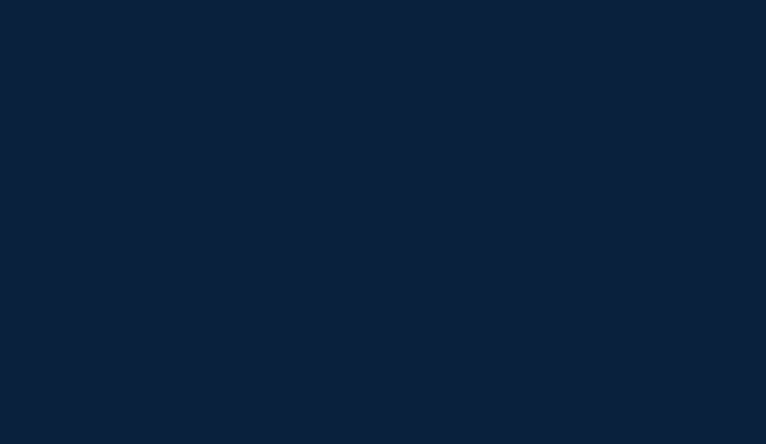
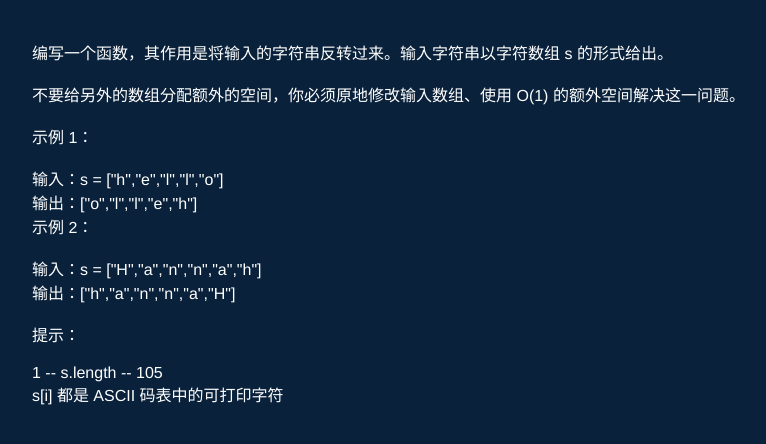
Before and after one commit to cldugujian/admin-algorithm, a Vue app: page /easy/reverse-string in a window 1280 px wide. Before the commit this address had no page. Shown: the top 444 px of the page, without its empty margins (28-794 px from the left). Built offline with nearby package versions, Linux system fonts and the light colour scheme.

Commit message:
1. 新增算法 reverse-string 反转字符串
2. 2种解法

```diff
--- a/src/router/index.js
+++ b/src/router/index.js
@@ -14,6 +14,7 @@ import removeElement from '../views/easy/remove-element'
 import climbStairs from '../views/easy/climb-stairs'
 import searchInsert from '../views/easy/search-insert'
 import plusOne from '../views/easy/plus-one'
+import reverseString from '../views/easy/reverse-string'
 
 const router = createRouter({
   history:routerHistory,
@@ -32,6 +33,7 @@ const router = createRouter({
     { path:'/easy/climb-stairs',name:'climb-stairs',component:climbStairs },
     { path:'/easy/search-insert',name:'search-insert',component:searchInsert },
     { path:'/easy/plus-one',name:'plus-one',component:plusOne },
+    { path:'/easy/reverse-string',name:'reverse-string',component:reverseString },
 
   ],
 });
--- /dev/null
+++ b/src/views/easy/reverse-string.vue
@@ -0,0 +1,63 @@
+<template>
+  <main>
+
+    编写一个函数，其作用是将输入的字符串反转过来。输入字符串以字符数组 s 的形式给出。<br>
+    <br>
+    不要给另外的数组分配额外的空间，你必须原地修改输入数组、使用 O(1) 的额外空间解决这一问题。<br>
+    <br>
+    示例 1：<br>
+    <br>
+    输入：s = ["h","e","l","l","o"]<br>
+    输出：["o","l","l","e","h"]<br>
+    示例 2：<br>
+    <br>
+    输入：s = ["H","a","n","n","a","h"]<br>
+    输出：["h","a","n","n","a","H"]<br>
+    <br>
+    提示：<br>
+    <br>
+    1 -- s.length -- 105<br>
+    s[i] 都是 ASCII 码表中的可打印字符<br>
+
+  </main>
+</template>
+
+<script>
+  export default {
+    name: "reverse-string",
+    methods:{
+      reverseString_1(s){
+        console.log('前',s);
+        let result = s.reverse();
+        console.log('后',result);
+        console.log('');
+      },
+      reverseString_2(s){
+        console.log('前',s);
+        let length = s.length;
+        let iteratorLength = parseInt( length/2 );
+        for( let i=0; i<iteratorLength; i++ ){
+          [ s[i] , s[length-i-1] ] = [ s[length-i-1] , s[i] ];
+        }
+        console.log('后',s);
+        console.log('');
+      },
+    },
+    created(){
+      let test = [
+        ["1","2","3","3","4"],
+        ["1","2","3","3","1","2"],
+        ['1'],
+        ['1','1'],
+        ["1","2","3","2","1"],
+      ];
+      test.forEach(item=>{
+        this.reverseString_2(item);
+      });
+    },
+  }
+</script>
+
+<style scoped>
+
+</style>
--- a/src/views/home-index.vue
+++ b/src/views/home-index.vue
@@ -43,6 +43,7 @@
           { routeName:'plus-one',title:'66. 加一'},
           { routeName:'my-sqrt',title:'69. x的平方根'},
           { routeName:'climb-stairs',title:'70. 爬楼梯'},
+          { routeName:'reverse-string',title:'344. 反转字符串'},
         ],
       }
     },
```
